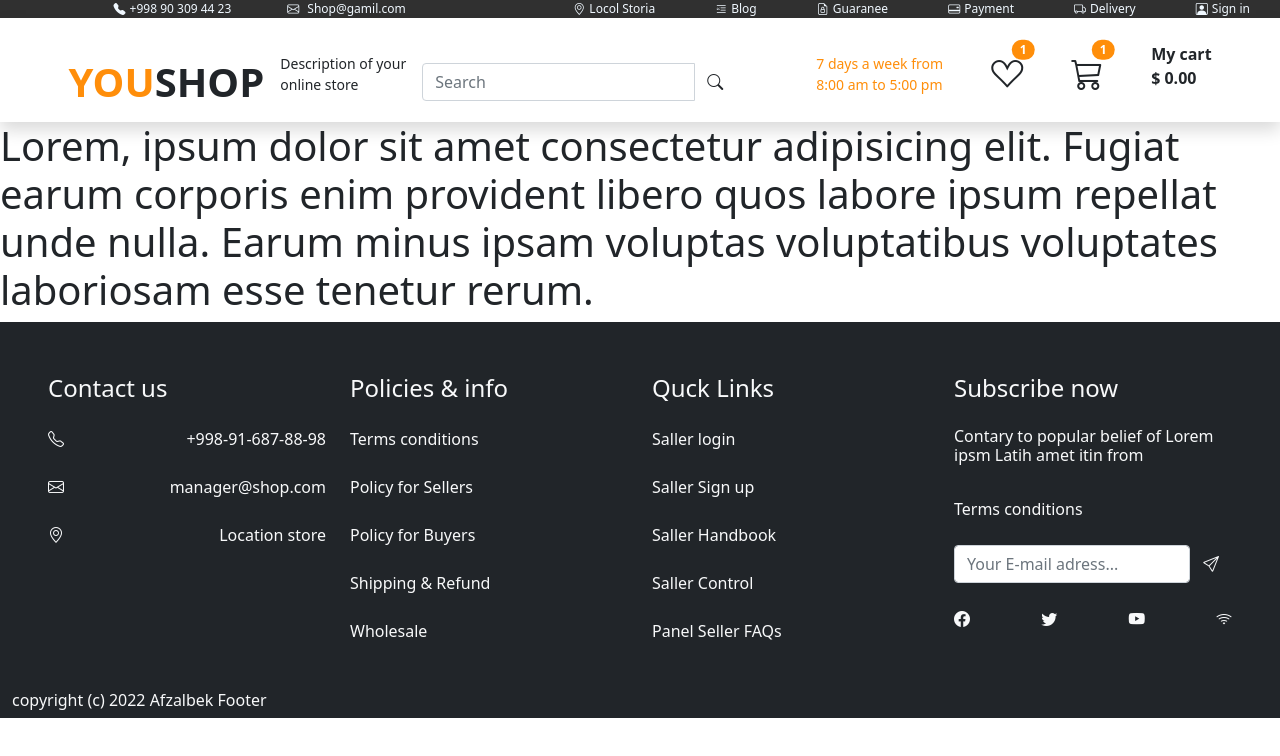
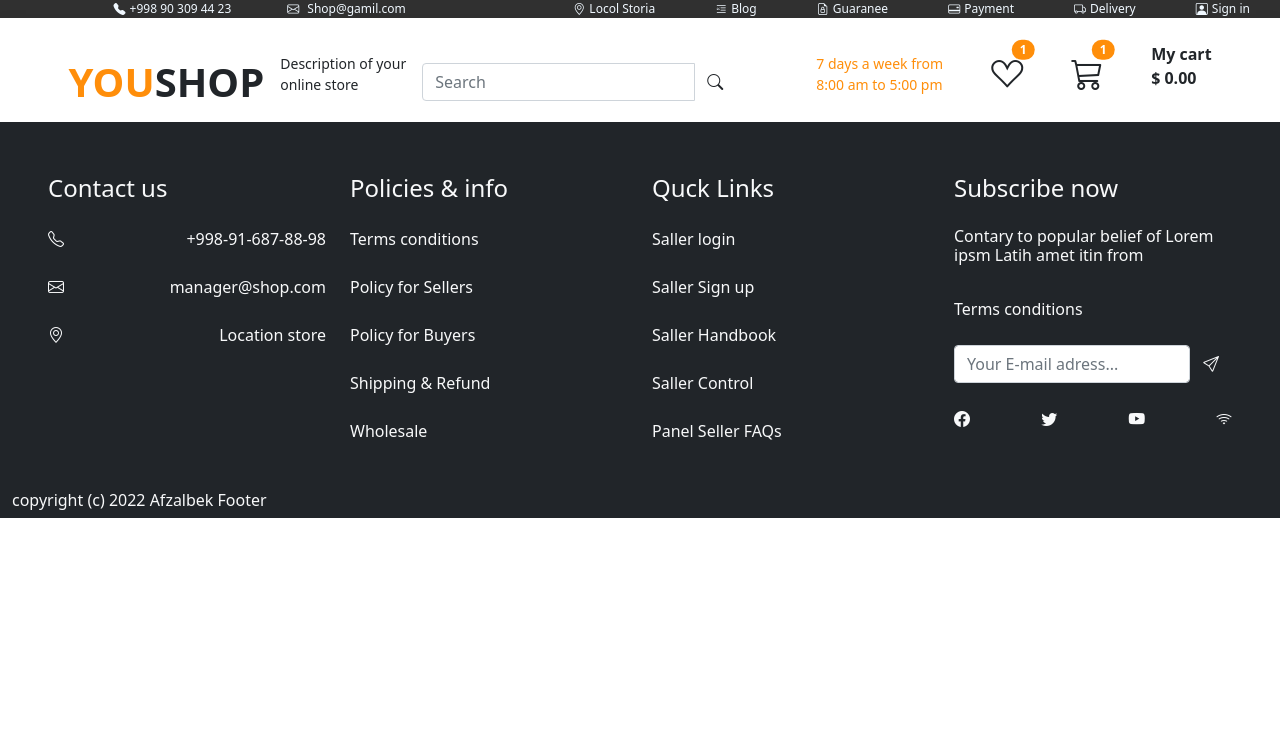
Before and after one commit to ayyubi2000/online-shop-ui, a React (Create React App) app: page /home in a window 1280 px wide. Shown: the top 756 px of the page. Built offline with nearby package versions, Linux system fonts and the light colour scheme.

Commit message:
pull qilish kere

```diff
--- a/src/Pages/Home/Home.jsx
+++ b/src/Pages/Home/Home.jsx
@@ -1,9 +1,16 @@
+import axios from "axios"
+
 function Home() {
+  // axios.get('/home')
+  // .then((response) => {
+  //   console.log(response);
+  // })
+  // .catch((error) => {
+  //   console.log(error);
+  // });
   return (
     <div>
-        <h1>
-        Lorem, ipsum dolor sit amet consectetur adipisicing elit. Fugiat earum corporis enim provident libero quos labore ipsum repellat unde nulla. Earum minus ipsam voluptas voluptatibus voluptates laboriosam esse tenetur rerum.
-        </h1>
+
     </div>
   )
 }
--- a/src/index.js
+++ b/src/index.js
@@ -8,7 +8,7 @@ import "bootstrap/dist/css/bootstrap.min.css";
 import axios from 'axios';
 
 // axios general configs
-axios.defaults.baseURL = "http://127.0.0.1:8000/api/";
+axios.defaults.baseURL = "http://localhost:8000/api";
 axios.defaults.headers.post['Content-Type'] = 'application/json';
 axios.defaults.headers.post['Accept'] = 'application/json';
 axios.interceptors.request.use((config) => {
```
